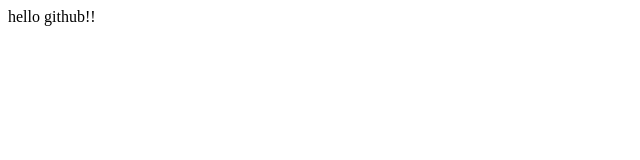
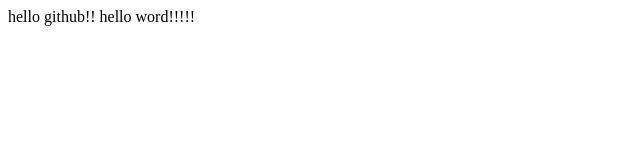
Before and after one commit to salmanursholihah/belajar-git-remote, a plain HTML site: page index.html in a window 1280 px wide. Shown: the whole page, without its empty margins (0-640 px from the left). Drawn offline with Linux system fonts and the light colour scheme.

Commit message:
contoh perubahan untuk fetch

```diff
--- a/index.html
+++ b/index.html
@@ -7,5 +7,6 @@
 </head>
 <body>
     hello github!!
+    hello word!!!!!
 </body>
 </html>
```
